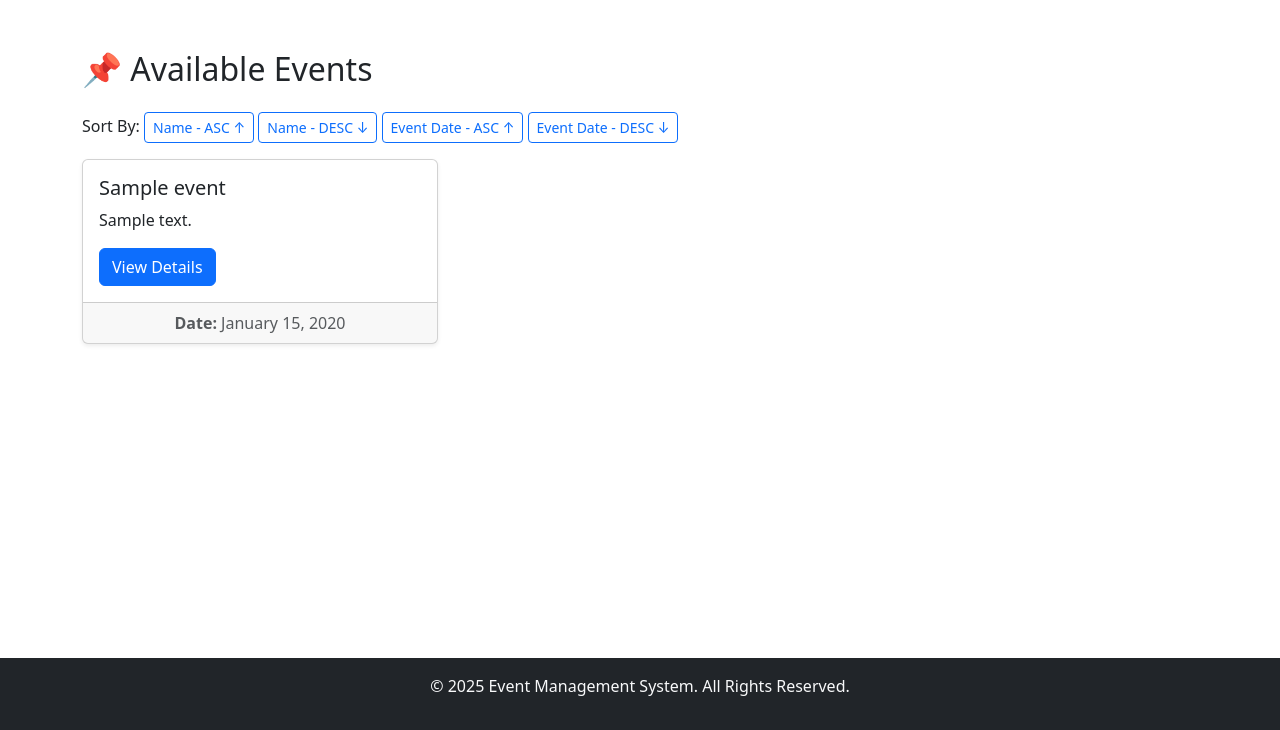
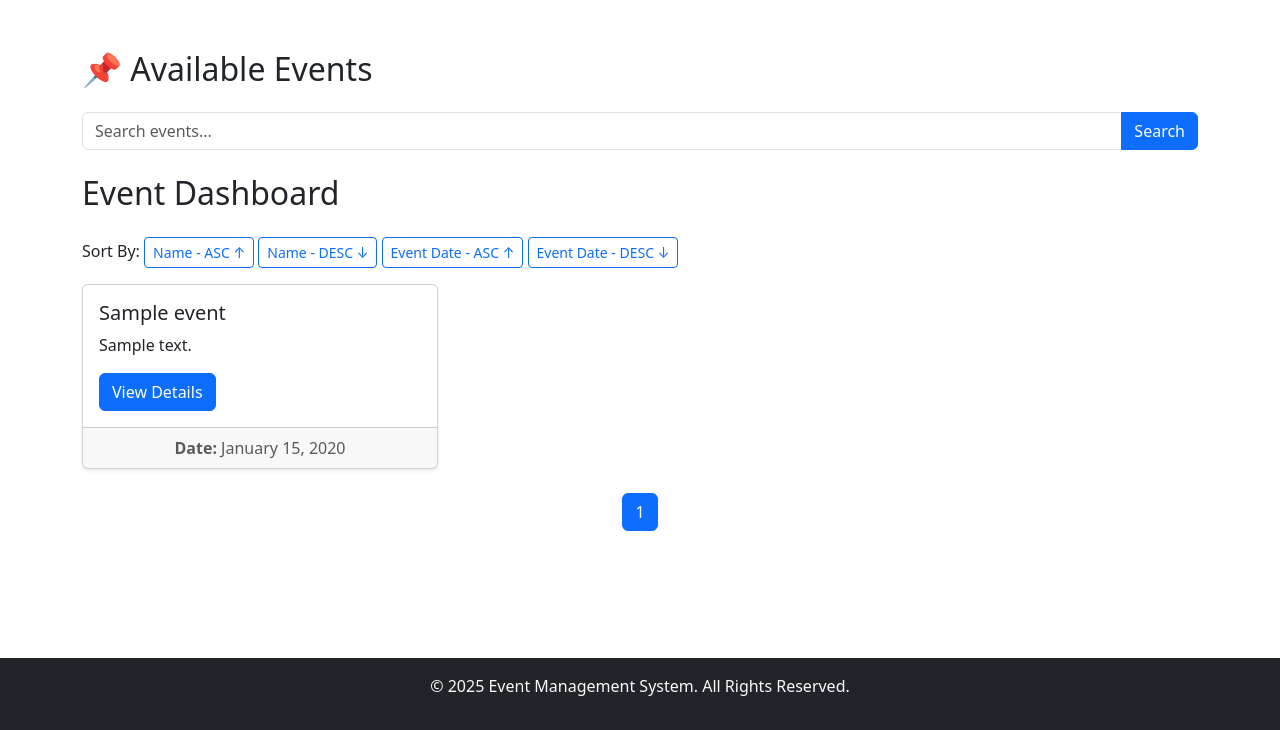
Before and after one commit to shuvabiswas12/event_management, a PHP site: the page made by app/views/event/events.php in a window 1280 px wide. Shown: the part 70-800 px from the top of the page. Run offline with PHP 8.4, Linux system fonts and the light colour scheme; tables that the repository leaves empty hold one stand-in row (values such as "Sample post"); the template is opened without the code that fills it: most values are stand-ins (such as "Sample title", 1, 10 or a date in 2020); data that the repository does not hold is empty; some libraries are stand-ins or nearby versions.

Commit message:
add functionality for search events.

```diff
--- a/app/views/event/events.php
+++ b/app/views/event/events.php
@@ -3,6 +3,20 @@
 
 <div class="container my-5">
     <h2 class="mb-4">📌 Available Events</h2>
+
+    <form action="<?= ROOT ?>/events/search" method="GET" class="mb-4">
+        <div class="input-group">
+            <input type="text" name="query" class="form-control" placeholder="Search events..." required>
+            <button type="submit" class="btn btn-primary">Search</button>
+        </div>
+    </form>
+
+    <?php if (isset($_GET['query'])): ?>
+        <h3>Search Results for "<?= htmlspecialchars($_GET['query']) ?>"</h3>
+    <?php else: ?>
+        <h2 class="mb-4">Event Dashboard</h2>
+    <?php endif; ?>
+
 
     <!-- Sorting Options -->
     <div class="mb-3">
@@ -38,13 +52,17 @@
     <!-- Pagination -->
     <nav>
         <ul class="pagination justify-content-center">
-            <?php for ($i = 1; $i <= $totalPages; $i++): ?>
+            <?php
+            // Ensure totalPages is set and at least 1
+            $totalPages = isset($totalPages) ? max(1, (int)$totalPages) : 1;
+            ?>
+            <?php foreach (range(1, $totalPages) as $i): ?>
                 <li class="page-item <?= ($i == $page) ? 'active' : '' ?>">
-                    <a class="page-link" href="?page=<?= $i ?>&sort=<?= $sort ?>&order=<?= $order ?>">
+                    <a class="page-link" href="?page=<?= $i ?>&sort=<?= urlencode($sort) ?>&order=<?= urlencode($order) ?>">
                         <?= $i ?>
                     </a>
                 </li>
-            <?php endfor; ?>
+            <?php endforeach; ?>
         </ul>
     </nav>
 </div>
--- a/route.php
+++ b/route.php
@@ -50,6 +50,9 @@ switch (true) {
     case $route === "events/register":
         EventController::registerAttendee();
         break;
+    case $route === "events/search":
+        EventController::searchEvents();
+        break;
     case (preg_match("/^events\/view\/(.+)$/", $route, $matches) ? true : false):
         EventController::view($matches[1]);
         break;
```
Also changed, not shown: app/controllers/EventController.php (+17 -0 lines).
